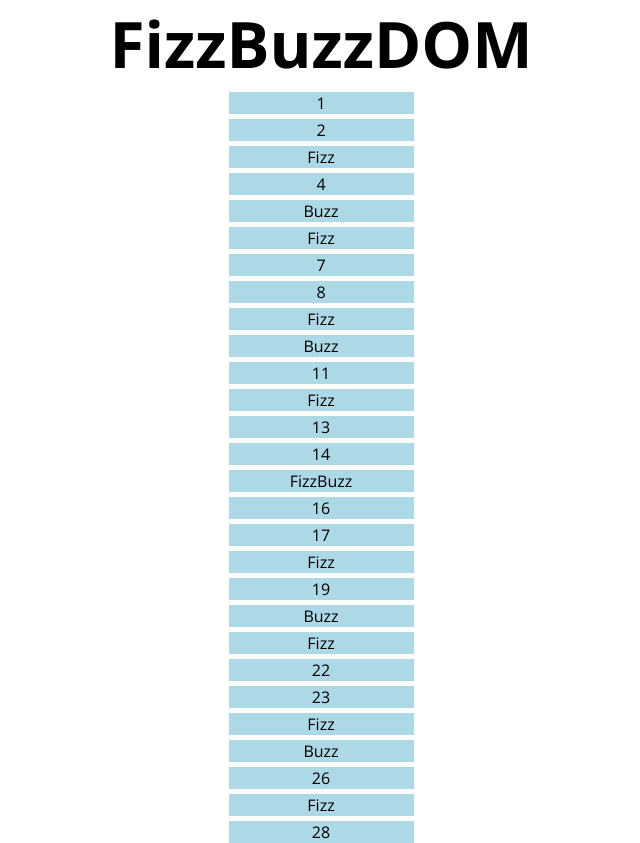
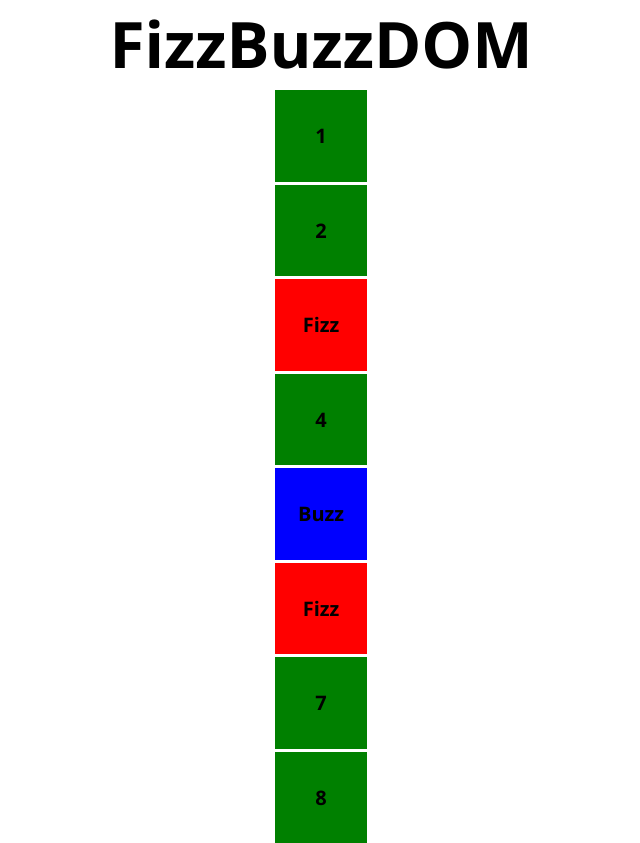
Before and after one commit to FabioVasi/js-fizzbuzz, a plain HTML site: page index.html in a window 1280 px wide. Shown: the top 843 px of the page, without its empty margins (319-959 px from the left). Drawn offline with nearby package versions, Linux system fonts and the light colour scheme.

Commit message:
add color to the element

```diff
--- a/asset/css/style.css
+++ b/asset/css/style.css
@@ -20,5 +20,5 @@ h1{
     align-items: center;
 }
 .col-2{
-    width: calc(100% / 12 * 2);
+    width: calc(100% / 12 * 1);
 }
--- a/asset/js/main.js
+++ b/asset/js/main.js
@@ -30,17 +30,30 @@ Strumenti.
 
 const listEl = document.getElementById('list')
 
-
 for(let i = 1; i <= 100; i++){
 
     let itemEl = document.createElement("li");
     itemEl.innerHTML = i;
 
-    itemEl.style.backgroundColor = "lightblue"
+    itemEl.style.backgroundColor = "green"
 
     itemEl.style.listStyle = "none"
 
-    itemEl.style.margin = "5px"
+    itemEl.style.margin = "3px"
+
+    itemEl.style.padding = "5px"
+
+    itemEl.style.aspectRatio = "1 / 1"
+
+    itemEl.style.display = "flex"
+
+    itemEl.style.justifyContent = "center"
+
+    itemEl.style.alignItems = "center"
+
+    itemEl.style.fontSize = "20px"
+
+    itemEl.style.fontWeight = "bold"
 
     listEl.append(itemEl);
 
@@ -66,4 +79,21 @@ for(let i = 1; i <= 100; i++){
 
     }
 
+
+    if((i % 3 === 0) && (i % 5 === 0)){
+
+        itemEl.style.backgroundColor = "purple"
+        console.log('FizzBuzz');
+
+    }else if(i % 3 === 0){
+
+        itemEl.style.backgroundColor = "red"
+        console.log('Fizz');
+
+    } else if(i % 5 === 0){
+
+        itemEl.style.backgroundColor = "blue"
+        console.log('Buzz');
+
+    }
 }
```
